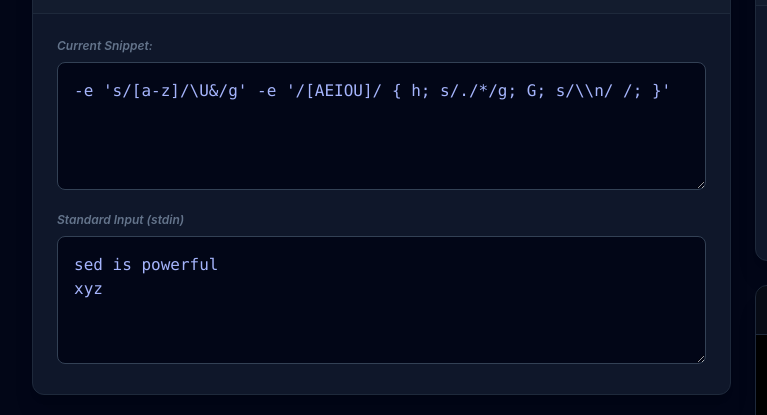
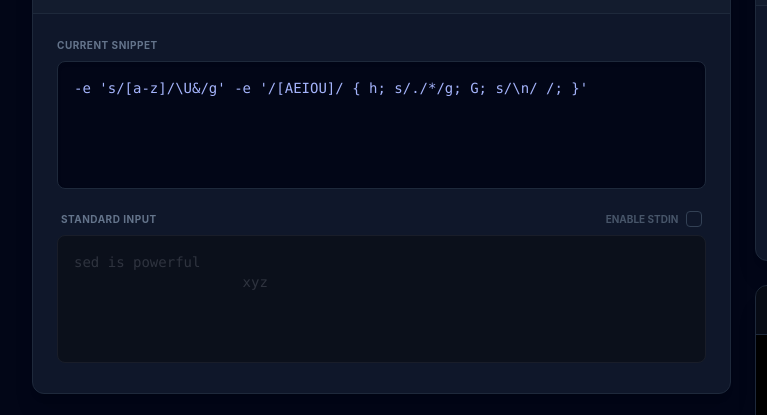
Before and after one commit to MarketingPip/sed.js, a website built with webpack: page website/pages/playground.html in a window 1280 px wide. Shown: the part 147-562 px from the top of the page, 0-767 px from the left. Built offline with nearby package versions, Linux system fonts and the light colour scheme.

Commit message:
Updated STDIN area

```diff
--- a/website/pages/playground.html
+++ b/website/pages/playground.html
@@ -39,22 +39,41 @@
                     </button>
                 </div>
                 <div class="p-6">
+
                     <div class="space-y-4">
-                        <div>
-                            <label class="block text-xs font-semibold text-slate-500 mb-2 italic">Current Snippet:</label>
-                            <div class="relative">
-                              <textarea id="commandArea" class="w-full h-32 bg-slate-950 border border-slate-700 rounded-lg p-4 font-mono text-indigo-300 focus:ring-2 focus:ring-indigo-500 focus:outline-none transition-all" spellcheck="false">-e 's/[a-z]/\U&/g' -e '/[AEIOU]/ { h; s/./*/g; G; s/\\n/ /; }'</textarea>
+                      <div>
+                        <label class="block text-[10px] uppercase tracking-wider font-bold text-slate-500 mb-2">Current Snippet</label>
+                        <div class="relative group">
+                          <textarea id="commandArea" class="w-full h-32 bg-slate-950 border border-slate-800 rounded-lg p-4 font-mono text-sm text-indigo-300 focus:border-indigo-500 focus:ring-1 focus:ring-indigo-500/20 focus:outline-none transition-all resize-none shadow-inner" spellcheck="false">-e 's/[a-z]/\U&amp;/g' -e '/[AEIOU]/ { h; s/./*/g; G; s/\n/ /; }'</textarea>
+                        </div>
+                      </div>
+
+                      <div id="stdinWrapper">
+                        <div class="flex items-center justify-between mb-2 px-1">
+                          <label class="block text-[10px] uppercase tracking-wider font-bold text-slate-500">Standard Input</label>
+
+                          <label class="flex items-center gap-2 group cursor-pointer select-none">
+                            <span id="statusLabel" class="text-[10px] font-bold text-slate-600 group-hover:text-slate-400 transition-colors uppercase">Enable Stdin</span>
+                            <div class="relative flex items-center">
+                              <input type="checkbox" id="enableStdin" class="peer appearance-none w-4 h-4 border border-slate-700 rounded bg-slate-900 checked:bg-indigo-600 checked:border-indigo-500 transition-all cursor-pointer">
+                              <svg class="absolute w-3 h-3 text-white pointer-events-none hidden peer-checked:block left-0.5" fill="none" viewBox="0 0 24 24" stroke="currentColor" stroke-width="4">
+                                <path d="M5 13l4 4L19 7" />
+                              </svg>
                             </div>
+                          </label>
                         </div>
 
-                      <div>
-                            <label class="block text-xs font-semibold text-slate-500 mb-2 italic">Standard Input (stdin)</label>
-                            <div class="relative">
-                                <textarea id="stdin" class="w-full h-32 bg-slate-950 border border-slate-700 rounded-lg p-4 font-mono text-indigo-300 focus:ring-2 focus:ring-indigo-500 focus:outline-none transition-all" spellcheck="false">sed is powerful
-xyz</textarea>
-                            </div>
+                        <div class="relative">
+                          <textarea id="stdin"
+                            class="w-full h-32 bg-slate-950 border border-slate-800 rounded-lg p-4 font-mono text-sm text-indigo-300/50 focus:outline-none transition-all resize-none opacity-40 grayscale pointer-events-none"
+                            spellcheck="false" readonly>sed is powerful
+                    xyz</textarea>
+                          <div id="disabledOverlay" class="absolute inset-0 rounded-lg pointer-events-none border border-transparent transition-all"></div>
                         </div>
+                      </div>
                     </div>
+
+
                 </div>
             </div>
 
```
